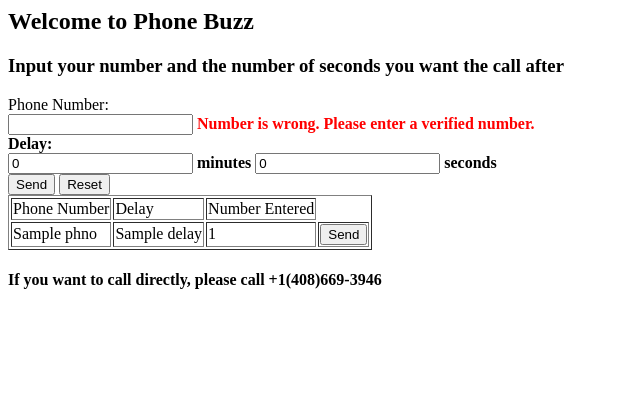
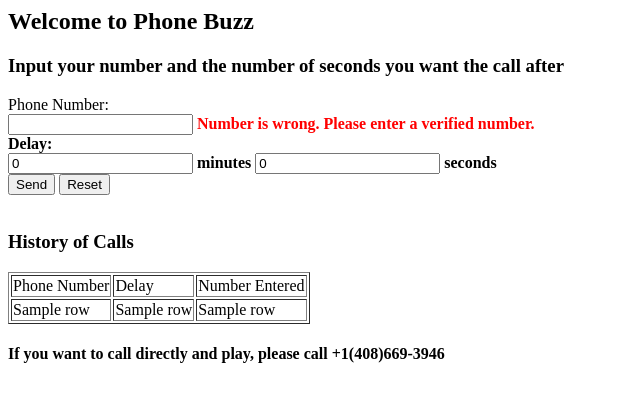
Before and after one commit to ganeshramc/PhoneBuzz, a Flask app: template templates/main_page_reverify.html in a window 1280 px wide. Shown: the top 402 px of the page, without its empty margins (0-640 px from the left). Run offline with Flask 2, Linux system fonts and the light colour scheme; the template is opened without the code that fills it: most values are stand-ins (such as "Sample title", 1, 10 or a date in 2020); parts of the project's set-up code (start-up, migrations or seed data) failed here and were passed over.

Commit message:
db works

```diff
--- a/app.py
+++ b/app.py
@@ -33,27 +33,19 @@ def validate_twilio_request(f):
             return abort(403)
     return decorated_function
 
-def print_rows():
-    con = sqlite3.connect('database.db')
-    con.row_factory = sqlite3.Row
-    cur = con.cursor()
-    cur.execute("SELECT * FROM history")
-    rows = list(cur.fetchall())
-    for i in rows:
-        print(list(i))
 
 
-def select_last_row(callsid):
+def check_for_row(callsid):
     con = sqlite3.connect('database.db')
     con.row_factory = sqlite3.Row
     cur = con.cursor()
     cur.execute("SELECT * FROM history WHERE callsid=?", (callsid,))
     rows = list(cur.fetchall())
 
-    for i in range(len(rows)):
-        rows[i] = list(rows[i])
-
-    return rows[-1]
+    if len(rows) == 0:
+        return False
+    else:
+        return True
 
 
 @app.route('/')
@@ -101,24 +93,22 @@ def handle_calls():
     con = sqlite3.connect('database.db')
     cur = con.cursor()
     digit_pressed = request.values.get('Digits', None)
-    print_rows()
-    print(request.values.get('CallSid'))
-    row = select_last_row(request.values.get('CallSid', None))
-    cur.execute("UPDATE history SET number=? WHERE callsid=?", (digit_pressed, request.values.get('CallSid')))
+    callsid = request.values.get('CallSid')
+    callsid_exists = check_for_row(callsid)
+    if callsid_exists:
+        cur.execute("UPDATE history SET number=? WHERE callsid=?", (digit_pressed, callsid))
+    else:
+        cur.execute("INSERT INTO HISTORY(phno, delay, number, callsid) VALUES(?,?,?,?)",
+                    (request.values.get('From'), 0, digit_pressed, callsid))
     con.commit()
     con.close()
 
     return str(MakeCalls.fizz_buzz_value(digit_pressed))
-
-@app.route('/handle_table/', methods=['POST'])
-def handle_table_input():
-    phno = request.form["phno"]
-    delaymin = int(request.form["delaymin"])
-    digitpressed = int(request.form["number"])
 
 
 
 
 
 if __name__ == "__main__":
-    app.run()
+    # app.run()
+    print(select_last_row(12233))
--- a/templates/main_page_reverify.html
+++ b/templates/main_page_reverify.html
@@ -14,6 +14,9 @@ Delay:<br>
 <input type="submit" value="Send">
 <input type="reset" value="Reset">
 </form>
+<br>
+<br>
+<H3>History of Calls</H3>
 <table border = 1>
          <thead>
             <td>Phone Number</td>
@@ -22,18 +25,13 @@ Delay:<br>
          </thead>
 
          {% for row in rows %}
-            <form action="/handle_table/" method="post" enctype="application/x-www-form-urlencoded">
             <tr>
-               <td>{{row["phno"]}}</td>
-               <td>{{row["delay"]}}</td>
-               <td> {{ row["number"]}}</td>
-                <td><input type="submit" value="Send"></td>
+               <td>{{row[1]}}</td>
+               <td>{{row[2]}}</td>
+               <td> {{ row[3]}}</td>
             </tr>
-
-            </form>
          {% endfor %}
       </table>
-
-<h4>If you want to call directly, please call +1(408)669-3946</h4>
+<h4>If you want to call directly and play, please call +1(408)669-3946</h4>
 </body>
 </html>
```
Also changed, not shown: templates/main_page.html (+5 -2 lines), database.db (added).
